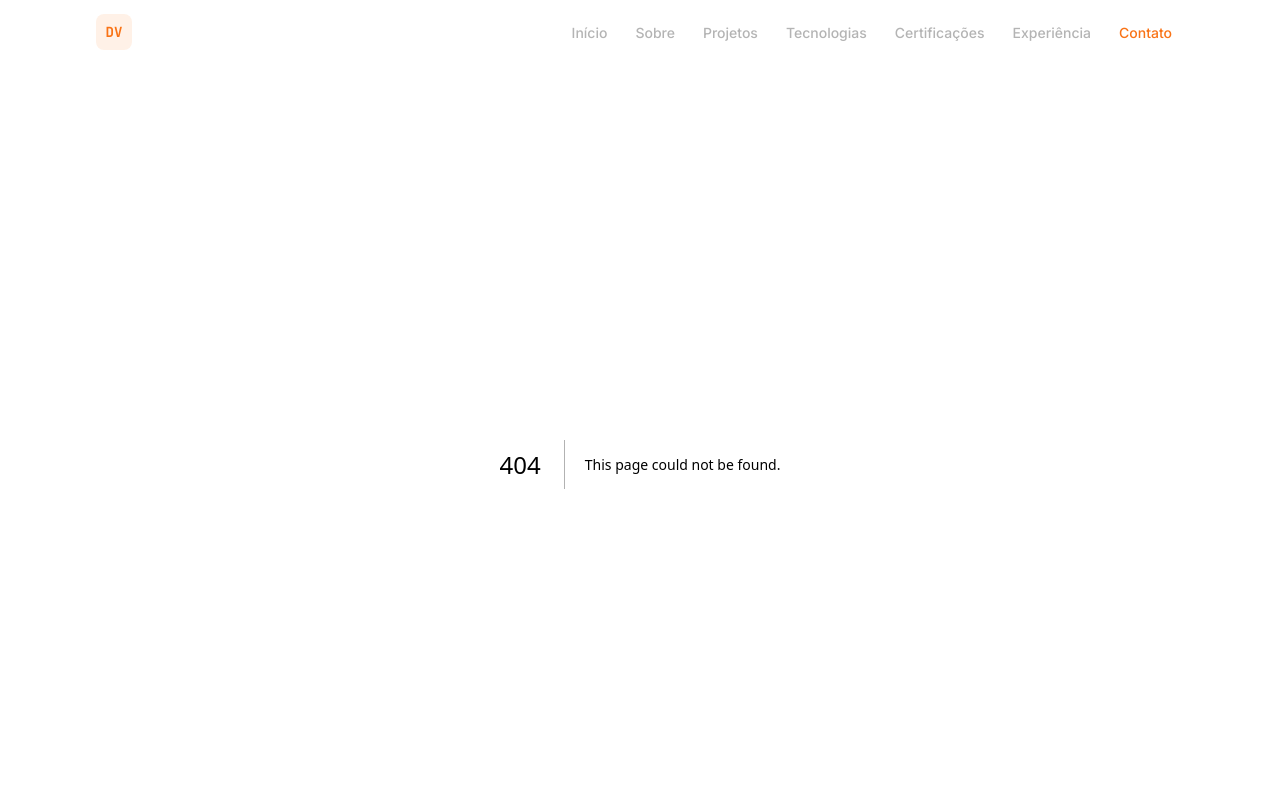
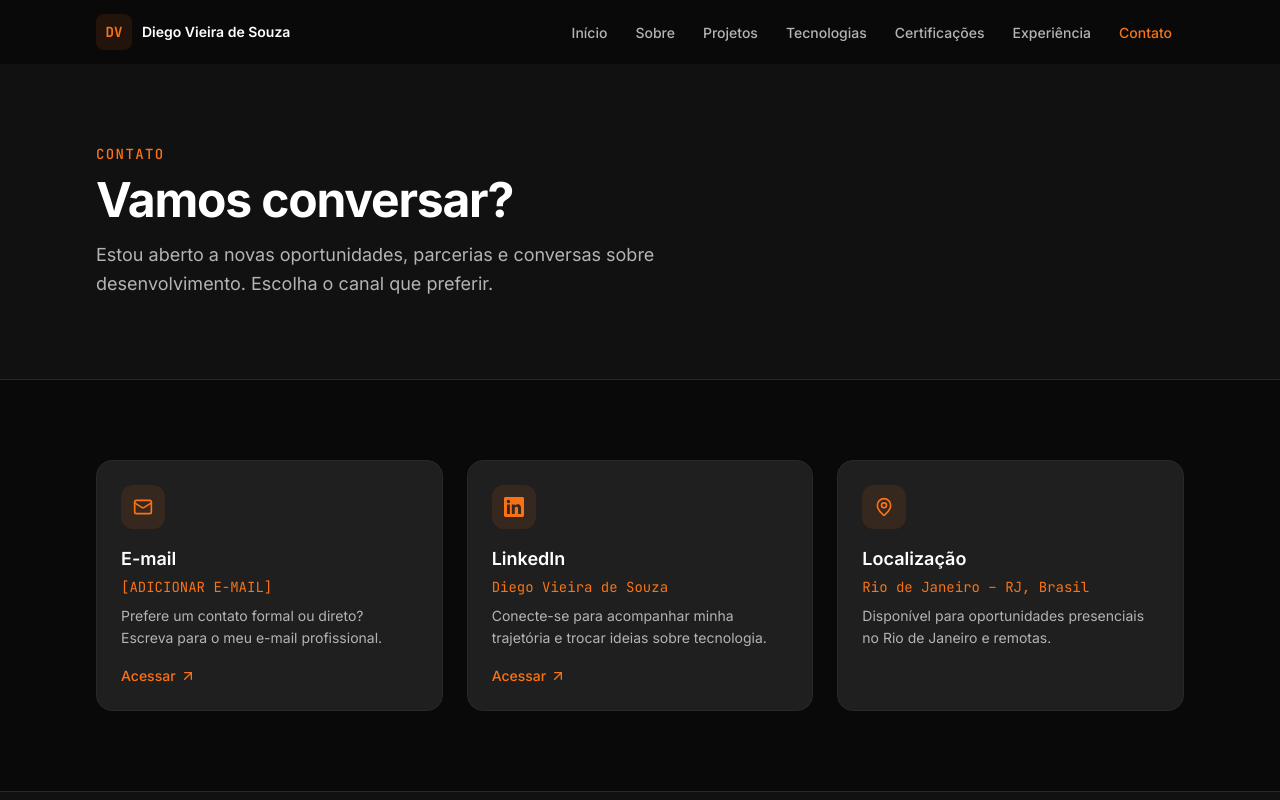
Before and after one commit to diegovieiradv/portfolio-diego-vieira, a Next.js app: page /contato in a window 1280 px wide. Before the commit this address had no page. Shown: the top 800 px of the page. Built offline with nearby package versions, Linux system fonts and the light colour scheme.

Commit message:
feat: criar seção de contato direto

```diff
--- /dev/null
+++ b/src/app/contato/page.tsx
@@ -0,0 +1,72 @@
+import type { Metadata } from "next";
+import { Mail, MapPin } from "lucide-react";
+import { personal } from "@/data/personal";
+import { Container } from "@/components/ui/Container";
+import { ContactCard } from "@/components/ui/ContactCard";
+import { LinkedinIcon } from "@/components/shared/icons";
+
+export const metadata: Metadata = {
+  title: "Contato",
+  description:
+    "Fale com Diego Vieira de Souza por e-mail ou LinkedIn sobre oportunidades na área de desenvolvimento.",
+};
+
+export default function ContatoPage() {
+  const contacts = [
+    {
+      icon: Mail,
+      title: "E-mail",
+      value: personal.email,
+      description: "Prefere um contato formal ou direto? Escreva para o meu e-mail profissional.",
+      href: `mailto:${personal.email}`,
+    },
+    {
+      icon: LinkedinIcon,
+      title: "LinkedIn",
+      value: "Diego Vieira de Souza",
+      description: "Conecte-se para acompanhar minha trajetória e trocar ideias sobre tecnologia.",
+      href: personal.linkedin,
+    },
+    {
+      icon: MapPin,
+      title: "Localização",
+      value: "Rio de Janeiro – RJ, Brasil",
+      description: "Disponível para oportunidades presenciais no Rio de Janeiro e remotas.",
+    },
+  ];
+
+  return (
+    <>
+      <section
+        aria-labelledby="titulo-contato"
+        className="border-b border-border bg-surface py-16 sm:py-20"
+      >
+        <Container>
+          <p className="font-mono text-sm font-medium uppercase tracking-widest text-primary">
+            Contato
+          </p>
+          <h1
+            id="titulo-contato"
+            className="mt-3 max-w-3xl text-4xl font-bold tracking-tight sm:text-5xl"
+          >
+            Vamos conversar?
+          </h1>
+          <p className="mt-4 max-w-2xl text-lg leading-relaxed text-secondary">
+            Estou aberto a novas oportunidades, parcerias e conversas sobre desenvolvimento. Escolha
+            o canal que preferir.
+          </p>
+        </Container>
+      </section>
+
+      <section aria-label="Canais de contato" className="py-16 sm:py-20">
+        <Container>
+          <div className="grid gap-6 sm:grid-cols-2 lg:grid-cols-3">
+            {contacts.map((contact) => (
+              <ContactCard key={contact.title} {...contact} />
+            ))}
+          </div>
+        </Container>
+      </section>
+    </>
+  );
+}
--- /dev/null
+++ b/src/components/ui/ContactCard.tsx
@@ -0,0 +1,42 @@
+import type { ComponentType, SVGProps } from "react";
+import { ArrowUpRight } from "lucide-react";
+
+type ContactCardProps = {
+  icon: ComponentType<SVGProps<SVGSVGElement>>;
+  title: string;
+  value: string;
+  description: string;
+  href?: string;
+};
+
+export function ContactCard({ icon: Icon, title, value, description, href }: ContactCardProps) {
+  const Content = (
+    <>
+      <span className="flex h-11 w-11 items-center justify-center rounded-xl bg-primary-subtle">
+        <Icon className="h-5 w-5 text-primary" aria-hidden="true" />
+      </span>
+      <h2 className="mt-4 text-lg font-semibold text-foreground">{title}</h2>
+      <p className="mt-1 font-mono text-sm text-primary">{value}</p>
+      <p className="mt-2 text-sm leading-relaxed text-secondary">{description}</p>
+      {href ? (
+        <span className="mt-4 inline-flex items-center gap-1 text-sm font-medium text-primary">
+          Acessar
+          <ArrowUpRight className="h-4 w-4" aria-hidden="true" />
+        </span>
+      ) : null}
+    </>
+  );
+
+  const className =
+    "group flex h-full flex-col rounded-2xl border border-border bg-card p-6 transition-colors hover:border-primary/40";
+
+  if (href) {
+    return (
+      <a href={href} target="_blank" rel="noopener noreferrer" className={className}>
+        {Content}
+      </a>
+    );
+  }
+
+  return <div className={className}>{Content}</div>;
+}
```
